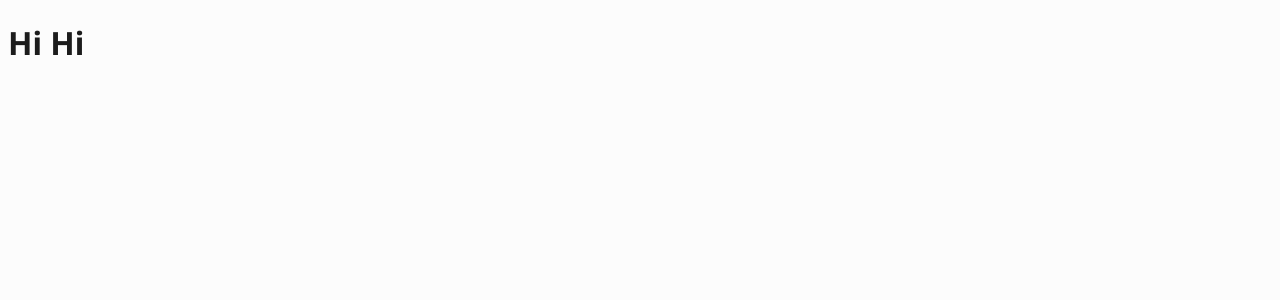
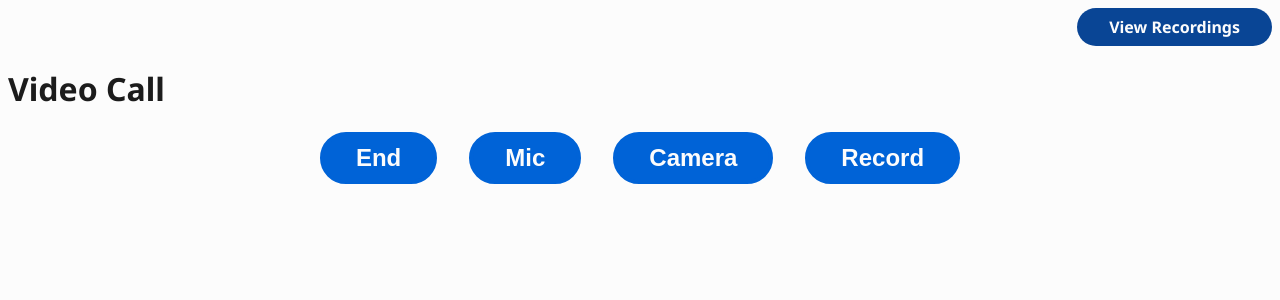
Before and after one commit to ojosproject/iris, a Next.js app: page /call in a window 1280 px wide. Shown: the top 300 px of the page. Built offline with nearby package versions, Linux system fonts and the light colour scheme.

Commit message:
Added placeholder buttons for video call screen

```diff
--- /dev/null
+++ b/src/app/call/components/controls.module.css
@@ -0,0 +1,15 @@
+.controls {
+  display: flex;
+  gap: 32px;
+  justify-content: center;
+}
+
+.controls button {
+  color: var(--white);
+  background-color: var(--blue);
+  border: 4px solid var(--blue);
+  border-radius: 56px;
+  font-size: 1.5rem;
+  font-weight: 700;
+  padding: 8px 32px;
+}
--- /dev/null
+++ b/src/app/call/components/controls.tsx
@@ -0,0 +1,13 @@
+"use client";
+import classes from "./controls.module.css";
+
+export default function Controls() {
+  return (
+    <div className={classes.controls}>
+      <button> End </button>
+      <button> Mic </button>
+      <button> Camera </button>
+      <button> Record </button>
+    </div>
+  );
+}
--- a/src/app/call/page.module.css
+++ b/src/app/call/page.module.css
@@ -0,0 +1,22 @@
+.link {
+  text-decoration: none;
+  color: inherit;
+}
+
+.link:visited {
+  color: inherit;
+}
+
+.viewRecordings {
+  color: var(--white);
+  background-color: var(--dark-blue);
+  padding: 8px 32px;
+  border-radius: 32px;
+  font-size: 1rem;
+  font-weight: 700;
+}
+
+.header {
+  display: flex;
+  justify-content: right;
+}
--- a/src/app/call/page.tsx
+++ b/src/app/call/page.tsx
@@ -1,9 +1,19 @@
+import Link from "next/link";
 import classes from "./page.module.css";
+import Controls from "./components/controls";
 
 export default function Call() {
-    return (
-        <main>
-            <h1>Hi Hi </h1>
-        </main>
-    );
+  return (
+    <>
+      <header className={classes.header}>
+        <Link href="/call/recordings" className={classes.link}>
+          <div className={classes.viewRecordings}>View Recordings</div>
+        </Link>
+      </header>
+      <main>
+        <h1>Video Call</h1>
+        <Controls />
+      </main>
+    </>
+  );
 }
--- /dev/null
+++ b/src/app/call/recordings/page.module.css
@@ -0,0 +1,8 @@
+.link {
+    text-decoration: none;
+    color: inherit;
+}
+
+.link:visited {
+    color: inherit;
+}
--- a/src/app/components/HubApp.module.css
+++ b/src/app/components/HubApp.module.css
@@ -7,6 +7,7 @@
 
 .link {
     text-decoration: none;
+    color: inherit;
 }
 
 .link:visited {
--- a/src/app/globals.css
+++ b/src/app/globals.css
@@ -25,6 +25,11 @@ h2 {
 }
 
 h3 {
+  font-size: 1rem;
+  font-weight: 700;
+}
+
+button {
   font-size: 1rem;
   font-weight: 700;
 }
```
Also changed, not shown: src/app/call/recordings/components/backButton.tsx (added, +13 -0 lines), src/app/call/recordings/page.tsx (added, +16 -0 lines), src/app/call/recordings/components/backButton.module.css (added).
